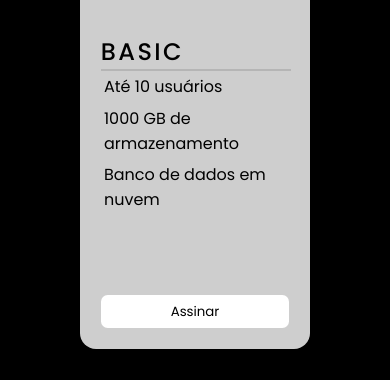
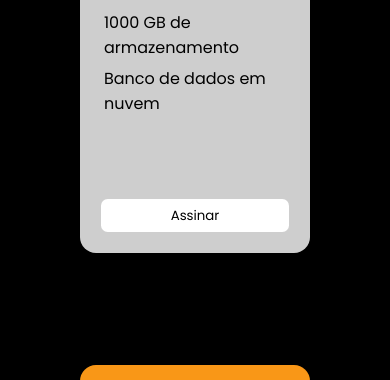
Before and after one commit to elizabetelissandra/atividades-arnia-mod1, a plain HTML site: page Aula 15 - HTML e CSS - Exercicio 1/index.html in a window 390 px wide. Shown: the part 381-761 px from the top of the page. Drawn offline with Linux system fonts and the light colour scheme.

Commit message:
Adicionei atributos responsivos ao código.

```diff
--- a/Aula 15 - HTML e CSS - Exercicio 1/style.css
+++ b/Aula 15 - HTML e CSS - Exercicio 1/style.css
@@ -42,6 +42,8 @@ section{
     align-items: stretch;
     margin: 5em;
     gap: 2em;
+    position: relative;
+     bottom: 6em;
 }
 .box1{
     display: flex;
@@ -173,6 +175,8 @@ hr{
 @media screen and (max-width: 480px) {
     section{
         flex-wrap: wrap;
+        position: relative;
+        left: 0;
     }
     .imagem-plano{
         display: none;
@@ -181,3 +185,20 @@ hr{
         margin-left: 1em;
     }
 }
+
+@media screen and (max-width: 768px){
+    section{
+        flex-wrap: wrap;
+        position:relative;
+        right: 0em;
+        bottom: 6em;
+    }
+}
+
+@media screen and (max-width: 1024px) {
+    section{
+        position: relative;
+        bottom: 6em;
+    }
+
+}
```
